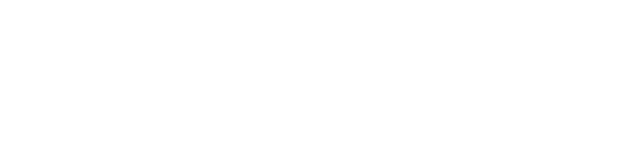
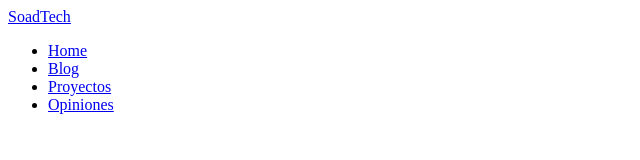
Before and after one commit to soadtechdev/template-page, a plain HTML site: page index.html in a window 1280 px wide. Shown: the whole page, without its empty margins (0-640 px from the left). Drawn offline with Linux system fonts and the light colour scheme.

Commit message:
estructura del header

```diff
--- a/index.html
+++ b/index.html
@@ -6,5 +6,21 @@
     <link rel="stylesheet" href="/styles/index.css" />
     <title>SoadTech</title>
   </head>
-  <body></body>
+  <body>
+    <header>
+      <nav class="container header">
+        <a href="#">SoadTech</a>
+        <ul>
+          <li>
+            <a href="/">Home</a>
+          </li>
+          <li>
+            <a href="/blog">Blog</a>
+          </li>
+          <li><a href="/proyectos">Proyectos</a></li>
+          <li><a href="/opiniones">Opiniones</a></li>
+        </ul>
+      </nav>
+    </header>
+  </body>
 </html>
```
